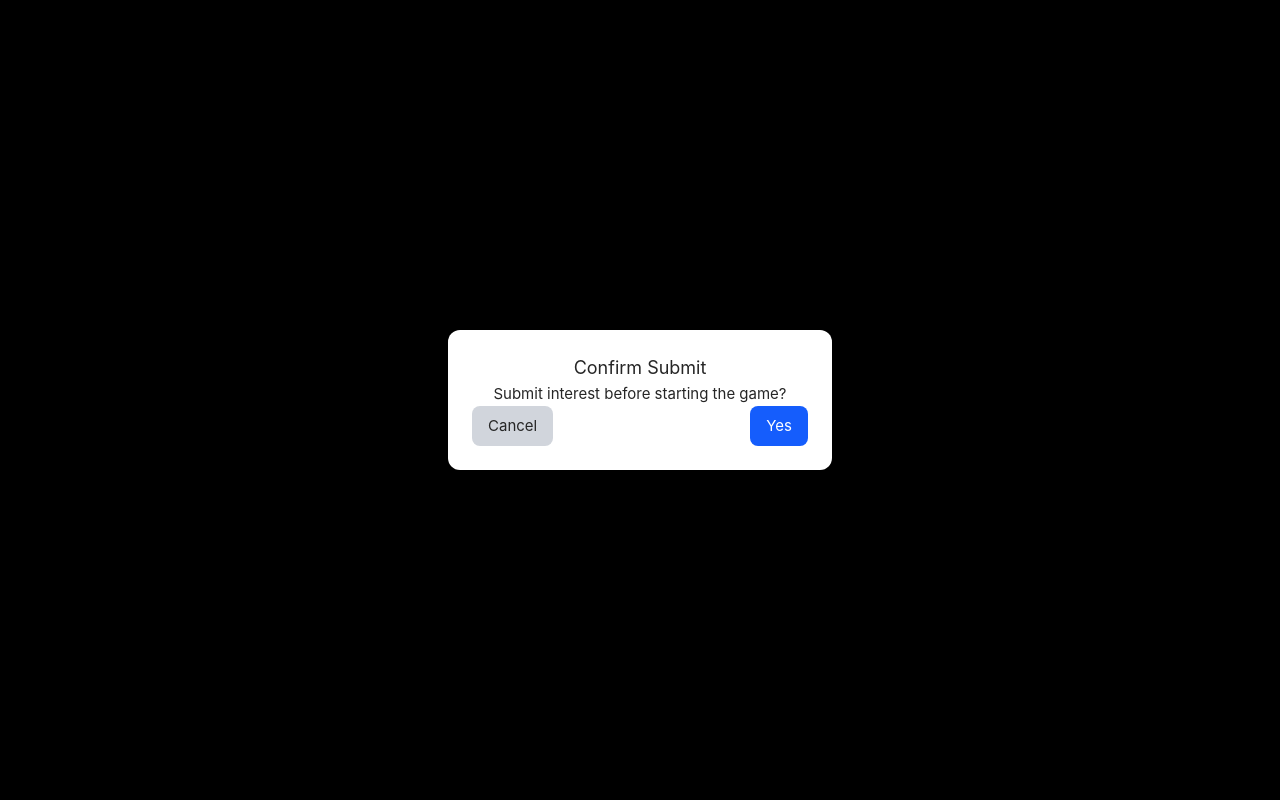
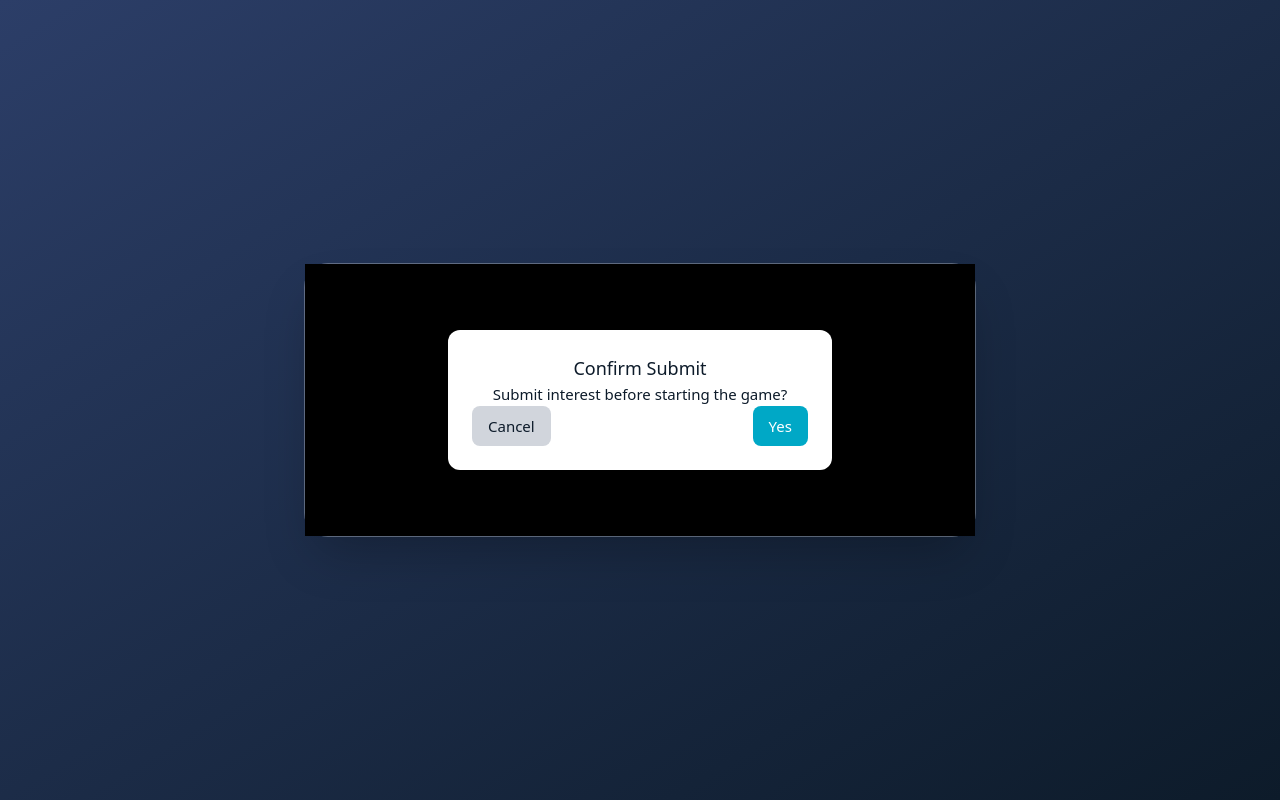
Before and after one commit to faizhalifunn/VueToAPI, a Vue app: page /admin/start/1 in a window 1280 px wide. Both pictures are taken after typing "Sample", "Sample" into the empty fields and a click on the button "Submit & Start Game". Built offline with nearby package versions, Linux system fonts and the light colour scheme.

Commit message:
WIP: local changes on GamePage.vue

```diff
--- a/src/views/GamePage.vue
+++ b/src/views/GamePage.vue
@@ -1,74 +1,85 @@
 <template>
-  <div class="min-h-screen flex items-center justify-center bg-black px-4 py-12 relative">
-    <!-- Panel Container -->
-    <div class="bg-white rounded-2xl shadow-2xl p-8 w-full max-w-2xl text-neutral-800 relative">
+  <div class="min-h-screen flex items-center justify-center bg-gradient-to-br from-[#2C3E68] to-[#0D1B2A] px-4 py-12 relative font-sans">
+    <div class="bg-white/10 backdrop-blur-xl rounded-3xl shadow-2xl p-8 w-full max-w-2xl text-white relative border border-white/20">
       <h1 class="text-2xl font-bold text-center mb-6">Game Created!</h1>
 
-      <!-- Game Code Display -->
-      <div class="bg-black text-white text-center py-2 rounded-lg mb-8">
-        <span class="text-xl tracking-widest font-mono">{{ gameCode }}</span>
+      <div class="bg-white text-[#0D1B2A] text-center py-2 rounded-lg mb-8 shadow">
+        <span class="text-xl tracking-widest font-mono font-bold">{{ gameCode }}</span>
       </div>
 
-      <!-- Forecast & Achievement Panels -->
       <div class="mb-6">
         <div class="flex flex-col md:flex-row gap-6">
           <div class="flex-1">
             <h2 class="text-lg font-semibold mb-2 text-center">Forecast</h2>
             <div v-for="(item, idx) in forecastRounds" :key="idx" class="mb-3">
               <label class="text-sm block mb-1 text-center">Round {{ idx + 1 }}</label>
-              <input v-model="item.value" type="text" placeholder="Forecast..." class="w-full border border-gray-300 px-3 py-2 rounded-lg shadow-sm focus:ring focus:ring-indigo-300" />
+              <input v-model="item.value" type="text" placeholder="Forecast..." class="w-full px-3 py-2 bg-white/80 rounded-lg text-[#0D1B2A] placeholder-gray-400 focus:outline-none focus:ring-2 focus:ring-[#00A8C6] transition" />
             </div>
           </div>
           <div class="flex-1">
             <h2 class="text-lg font-semibold mb-2 text-center">Achievement</h2>
             <div v-for="(item, idx) in milestoneRounds" :key="idx" class="mb-3">
               <label class="text-sm block mb-1 text-center">Round {{ idx + 1 }}</label>
-              <input v-model="item.value" type="text" placeholder="Achievement..." class="w-full border border-gray-300 px-3 py-2 rounded-lg shadow-sm focus:ring focus:ring-indigo-300" />
+              <input v-model="item.value" type="text" placeholder="Achievement..." class="w-full px-3 py-2 bg-white/80 rounded-lg text-[#0D1B2A] placeholder-gray-400 focus:outline-none focus:ring-2 focus:ring-[#00A8C6] transition" />
             </div>
           </div>
         </div>
-        <div class="flex justify-between gap-6 mt-6">
-          <button @click="removeRound" :disabled="forecastRounds.length <= 1" class="bg-red-500 text-white px-24 py-2 rounded-lg hover:bg-red-600 disabled:opacity-50 ml-12">Remove Round</button>
-          <button @click="addRound" class="bg-green-500 text-white px-27 py-2 rounded-lg hover:bg-green-600">Add Round</button>
+
+        <!-- Action Links -->
+        <div class="flex justify-center items-center gap-57 mt-4">
+          <span
+            @click="removeRound"
+            :class="[
+              'text-sm font-medium cursor-pointer transition text-red-400',
+              forecastRounds.length <= 1 ? 'opacity-50 cursor-not-allowed' : 'hover:text-red-500'
+            ]"
+          >
+            Remove Round
+          </span>
+          <span
+            @click="addRound"
+            class="text-green-400 text-sm font-medium cursor-pointer hover:text-green-500 transition"
+          >
+            Add Round
+          </span>
         </div>
       </div>
 
-      <!-- Submit Button -->
-      <button @click="openConfirm" :disabled="isProcessing" class="w-full bg-black text-white py-4 rounded-xl text-lg font-semibold hover:bg-gray-800 disabled:opacity-50">
-        <span v-if="isProcessing">Processing...</span>
-        <span v-else>Submit & Start Game</span>
-      </button>
+      <div class="mt-10">
+        <button @click="openConfirm" :disabled="isProcessing" class="w-full bg-gradient-to-r from-[#00A8C6] to-[#78FFE4] text-[#0D1B2A] py-3 rounded-md text-lg font-semibold shadow-md hover:scale-105 hover:shadow-xl transition-all duration-200 disabled:opacity-50">
+          <span v-if="isProcessing">Processing...</span>
+          <span v-else>Submit & Start Game</span>
+        </button>
+      </div>
 
-      <!-- Confirm Modal -->
       <div v-if="showConfirm" class="fixed inset-0 bg-black bg-opacity-50 flex items-center justify-center p-4 z-50">
-        <div class="bg-white rounded-xl shadow-lg p-6 w-full max-w-sm">
+        <div class="bg-white rounded-xl shadow-lg p-6 w-full max-w-sm text-[#0D1B2A]">
           <h2 class="text-lg font-semibold mb-4 text-center">Confirm Submit</h2>
           <p class="mb-6 text-center">Submit interest before starting the game?</p>
           <div class="flex justify-between">
             <button @click="cancelConfirm" class="px-4 py-2 bg-gray-300 rounded-lg">Cancel</button>
-            <button @click="openInterestForm" class="px-4 py-2 bg-blue-600 text-white rounded-lg">Yes</button>
+            <button @click="openInterestForm" class="px-4 py-2 bg-[#00A8C6] text-white rounded-lg hover:bg-[#2C3E68]">Yes</button>
           </div>
         </div>
       </div>
 
-      <!-- Interest Modal -->
       <div v-if="showInterest" class="fixed inset-0 bg-black bg-opacity-50 flex items-center justify-center p-4 z-50">
-        <div class="bg-white rounded-xl shadow-lg p-6 w-full max-w-md">
+        <div class="bg-white rounded-xl shadow-lg p-6 w-full max-w-md text-[#0D1B2A]">
           <h2 class="text-lg font-semibold mb-4 text-center">Submit Interest</h2>
           <div class="space-y-4">
             <div v-for="(label, key) in interestLabels" :key="key">
-              <label class="block text-sm font-medium text-gray-700 mb-1">{{ label }}</label>
+              <label class="block text-sm font-medium mb-1">{{ label }}</label>
               <input
                 v-model="interest[key]"
                 type="text"
                 placeholder="Masukkan nilai"
-                class="w-full border border-gray-300 px-3 py-2 rounded-lg shadow-sm focus:ring focus:ring-indigo-300"
+                class="w-full border border-gray-300 px-3 py-2 rounded-xl placeholder-gray-400 focus:outline-none focus:ring-2 focus:ring-[#00A8C6]"
               />
             </div>
           </div>
           <div class="flex justify-end mt-6">
             <button @click="cancelInterest" class="mr-2 px-4 py-2 bg-gray-300 rounded-lg">Cancel</button>
-            <button @click="submitInterest" :disabled="isProcessing" class="px-4 py-2 bg-green-600 text-white rounded-lg">Submit</button>
+            <button @click="submitInterest" :disabled="isProcessing" class="px-4 py-2 bg-gradient-to-r from-[#00A8C6] to-[#78FFE4] text-[#0D1B2A] font-medium rounded-full hover:scale-105 transition">Submit</button>
           </div>
         </div>
       </div>
@@ -99,7 +110,7 @@ const interest = ref({
 const interestLabels = {
   ConsumptiveInterest: 'ConsumptiveInterest (Bunga Konsumtif)',
   ProductiveInterest: 'ProductiveInterest (Bunga Produktif)',
- InterOfficeInterest: 'InterOfficeInterest (Bunga Kantor Pusat)',
+  InterOfficeInterest: 'InterOfficeInterest (Bunga Kantor Pusat)',
   FundInterest: 'FundInterest (Bunga Pihak Ketiga)',
 }
 
@@ -136,7 +147,7 @@ const submitInterest = async () => {
       gameCode: gameCode.value,
       ConsumptiveInterest: interest.value.conInterest,
       ProductiveInterest: interest.value.proInterest,
-      InterOfficeInterest: interest.value.InterOfficeInterest,
+      InterOfficeInterest: interest.value.headInterest,
       OutInterest: interest.value.outInterest
     })
 
```
